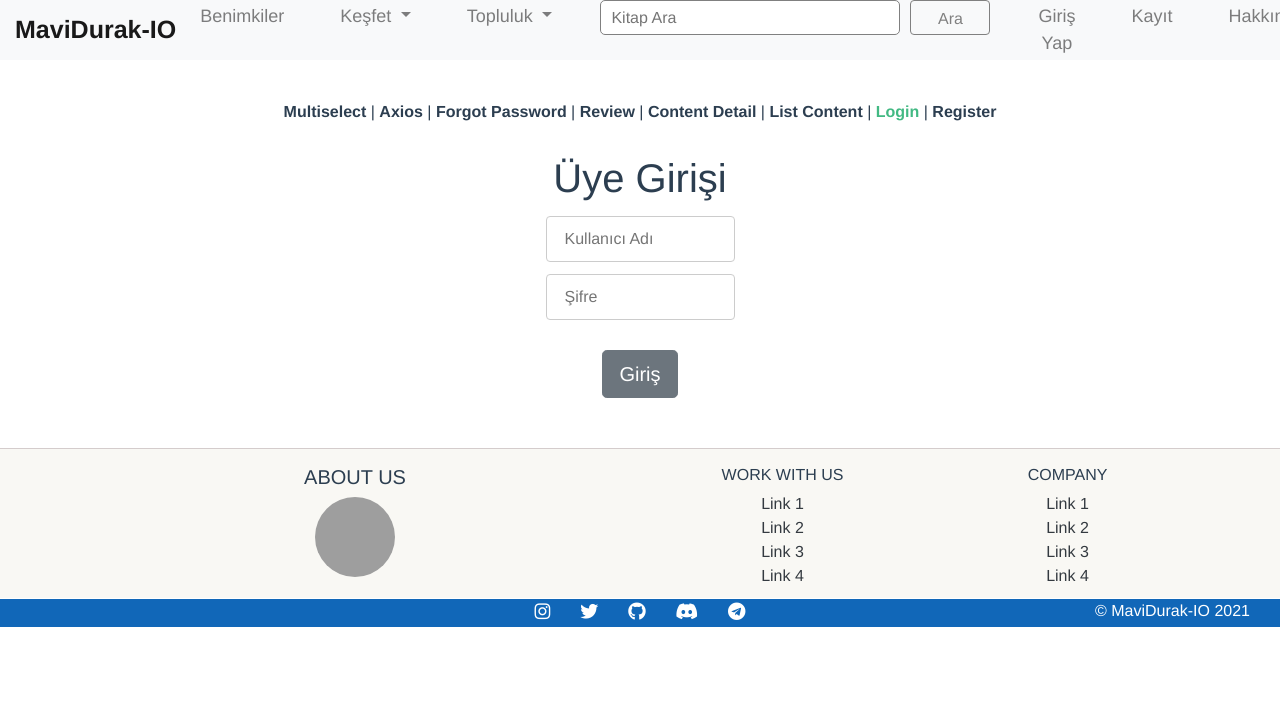
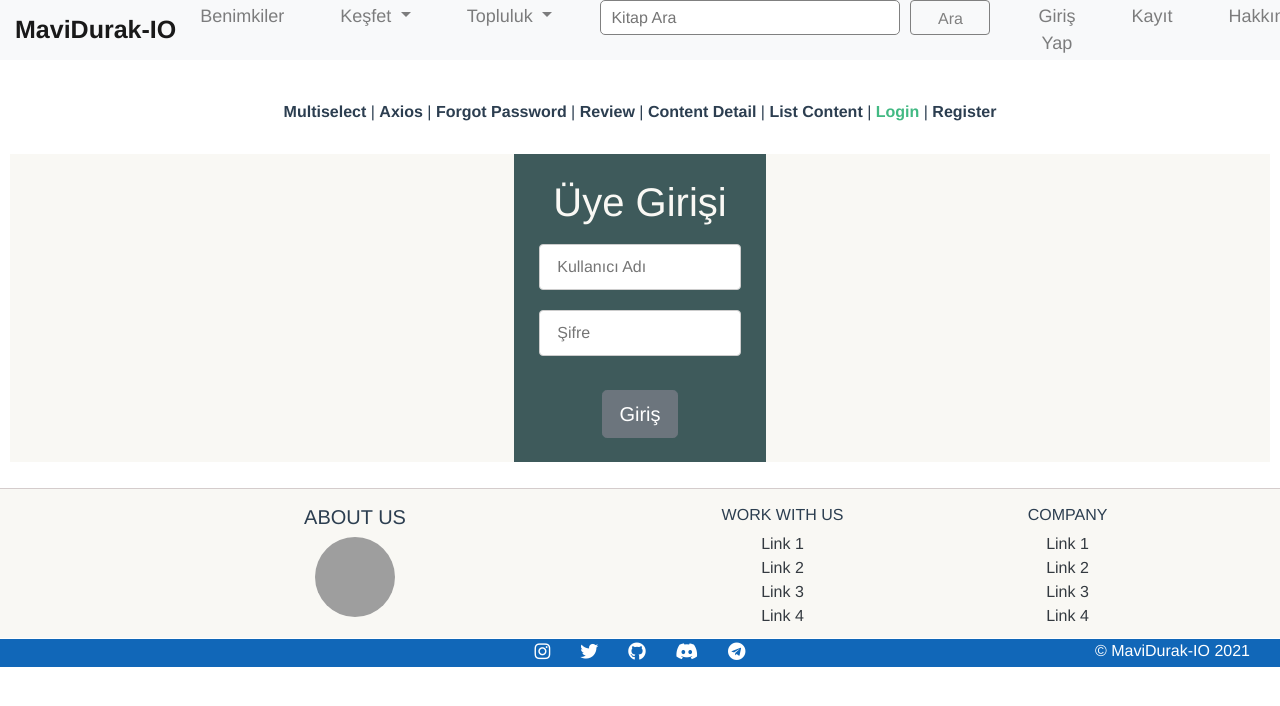
Before and after one commit to mavidurak/orientation-front-end, a Vue app: page /login in a window 1280 px wide. Shown: the top 706 px of the page. Built offline with nearby package versions, Linux system fonts and the light colour scheme; grey boxes are pictures that could not be loaded.

Commit message:
basic login styling added

```diff
--- a/src/views/Login.vue
+++ b/src/views/Login.vue
@@ -1,6 +1,8 @@
 <template>
   <div class="login">
-    <h1>Üye Girişi</h1>
+    <div class="loginin">
+    <br>
+    <h1 class="loginh1">Üye Girişi</h1>
       <input
         type="text"
         id="username"
@@ -22,6 +24,7 @@
     </button>
     <br /><br />
     <p style="color: red; font-weight: bold">{{ alert }}</p>
+    </div>
   </div>
 </template>
 
@@ -67,7 +70,21 @@ export default {
 </script>
 
 <style>
-input,
+input {
+  width: 80%;
+  align-items: center;
+  padding: 10px 17px;
+  margin: 10px 0px;
+  display: inline-block;
+  border: 1px solid #ccc;
+  border-radius: 4px;
+  box-sizing: border-box;
+}
+.loginin{
+  background: #3E5A5B;
+  margin-left:40%;
+  margin-right:40%;
+}
 select {
   width: 15%;
   padding: 10px 18px;
@@ -77,4 +94,10 @@ select {
   border-radius: 4px;
   box-sizing: border-box;
 }
+.loginh1{
+  color: #f9f8f4;
+}
+.login{
+  background-color: #f9f8f4;
+}
 </style>
--- a/src/views/Register.vue
+++ b/src/views/Register.vue
@@ -1,7 +1,8 @@
 <template>
   <div class="register">
     <div class="registerdiv">
-    <h1> Kayıt ol</h1>
+    <br>
+    <h1 class="registerh1"> Kayıt ol</h1>
     <input
       type="text"
       id="email"
@@ -134,7 +135,7 @@ input {
 .alreadyregister{
   color: #f9f8f4;
 }
-h1{
+.registerh1{
   color:#f9f8f4;
 }
 </style>
```
